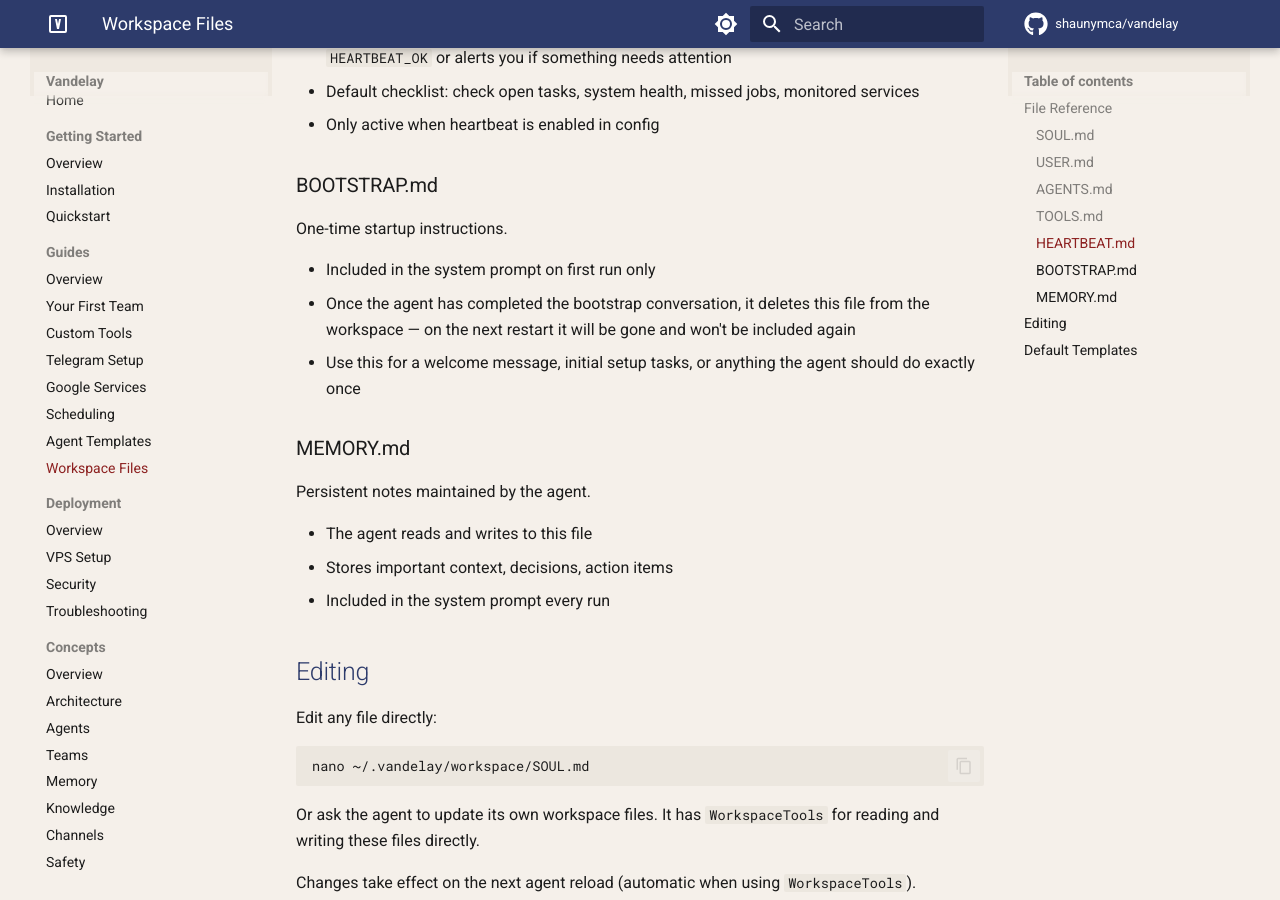
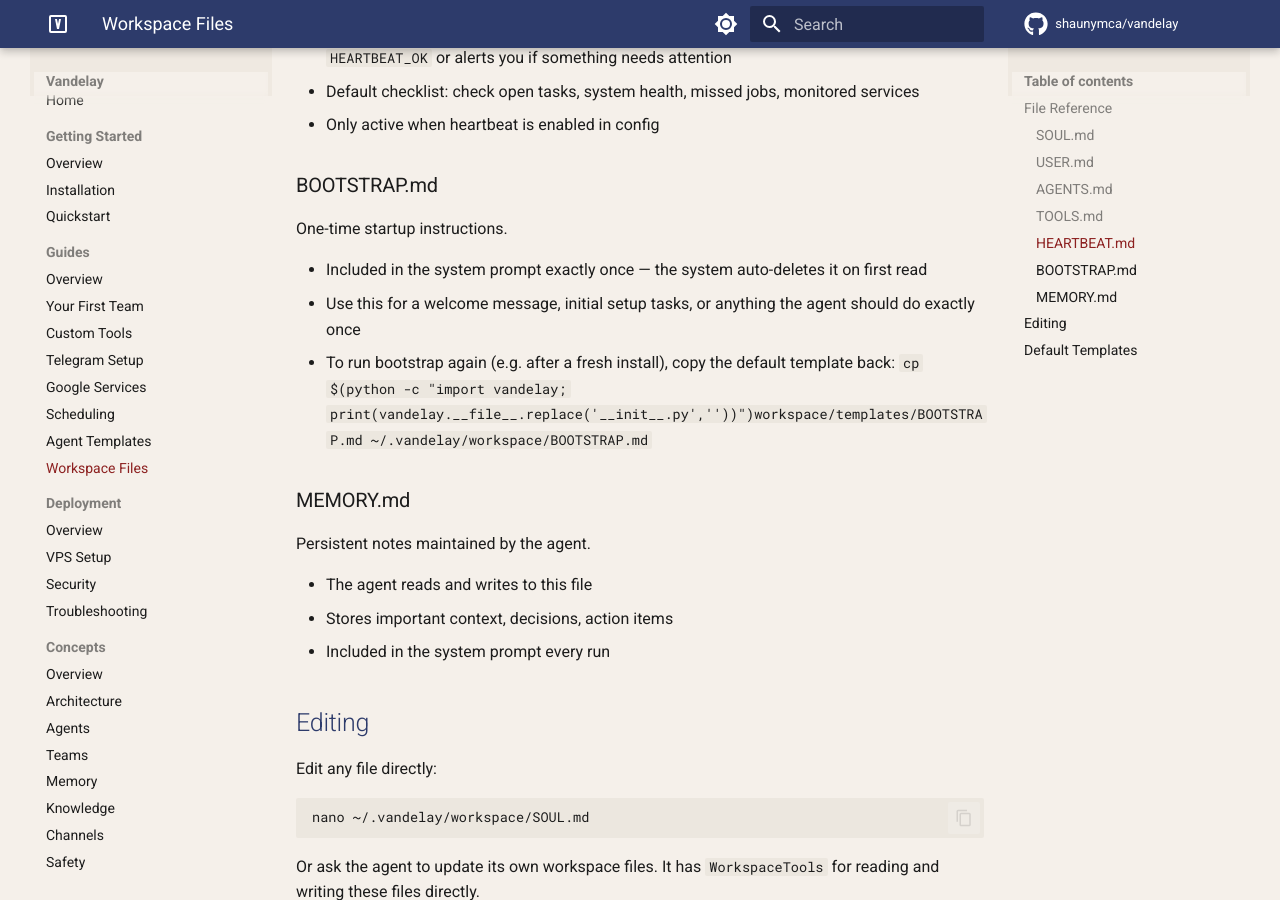
Before and after one commit to shaunymca/vandelay, an MkDocs documentation site: the page built from docs/guides/workspace-files.md, in a window 1280 px wide and 900 px high, scrolled down 1273 px. Built offline with MkDocs 1.6.1 and Material for MkDocs 9.7.7, drawn with Linux system fonts in a browser that asks for light colours; comment, search, counter and statistics services are not loaded.

Commit message:
Auto-delete BOOTSTRAP.md on first read instead of relying on agent
Previously BOOTSTRAP.md told the agent to self-destruct in Step 3, but
the agent never reliably did it — leaving bootstrap instructions in the
system prompt indefinitely on production servers.

Now the system reads BOOTSTRAP.md, includes it in the prompt, then
immediately deletes the file using contextlib.suppress(OSError). Applied
to both build_system_prompt() and build_team_leader_prompt().

Also updates the BOOTSTRAP.md template (Step 3 no longer asks agent to
delete it), workspace-files.md docs, and adds tests for the auto-delete
behavior.

Co-Authored-By: Claude Sonnet 4.6 <noreply@anthropic.com>

```diff
--- a/docs/guides/workspace-files.md
+++ b/docs/guides/workspace-files.md
@@ -49,9 +49,9 @@ Proactive tasks for the heartbeat system.
 
 One-time startup instructions.
 
-- Included in the system prompt on first run only
-- Once the agent has completed the bootstrap conversation, it deletes this file from the workspace — on the next restart it will be gone and won't be included again
+- Included in the system prompt exactly once — the system auto-deletes it on first read
 - Use this for a welcome message, initial setup tasks, or anything the agent should do exactly once
+- To run bootstrap again (e.g. after a fresh install), copy the default template back: `cp $(python -c "import vandelay; print(vandelay.__file__.replace('__init__.py',''))")workspace/templates/BOOTSTRAP.md ~/.vandelay/workspace/BOOTSTRAP.md`
 
 ### MEMORY.md
 
```
Also changed, not shown: src/vandelay/workspace/templates/BOOTSTRAP.md (+2 -2 lines), 2 other files.
